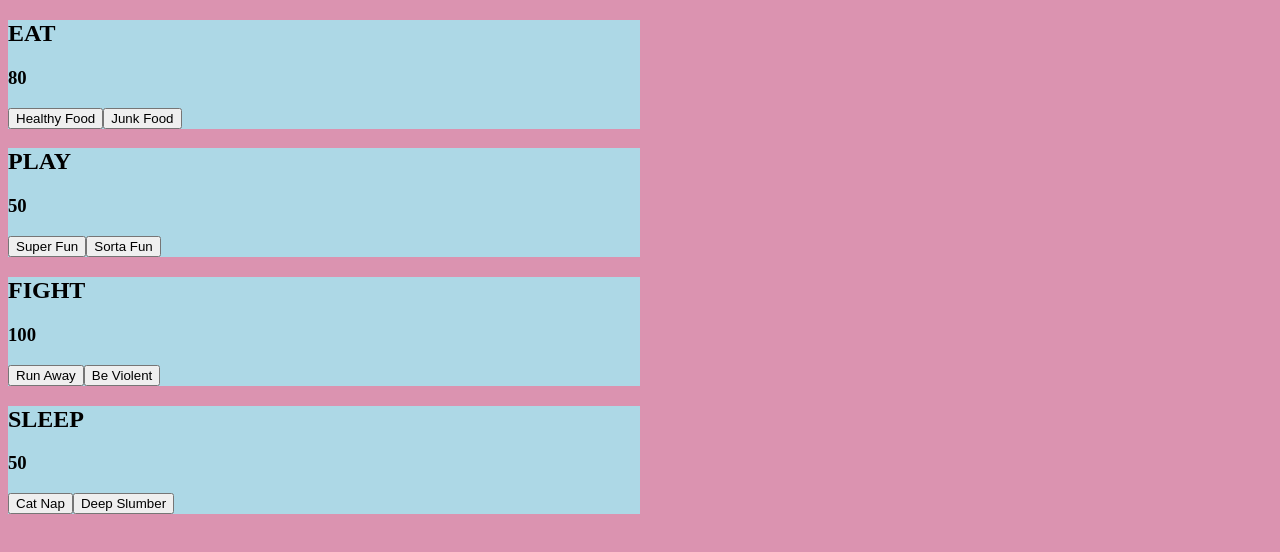
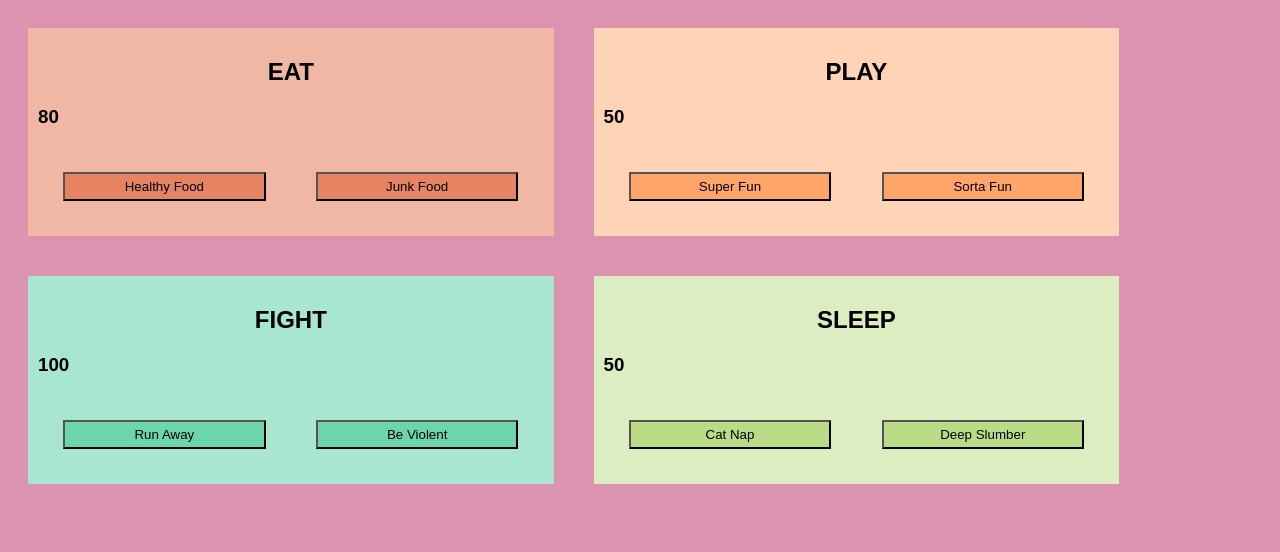
Before and after one commit to bwhitworth/tamagotchi, a website built with webpack: page src/index.html in a window 1280 px wide. Built offline with nearby package versions, Linux system fonts and the light colour scheme.

Commit message:
added some sass style

```diff
--- a/src/styles/eat.scss
+++ /dev/null
@@ -1,3 +0,0 @@
-#eat {
-  background-color: #DCEDC1;
-}
--- a/src/styles/main.scss
+++ b/src/styles/main.scss
@@ -1,10 +1,65 @@
 @import "~@fortawesome/fontawesome-free/css/all.min.css";
 
+$pink: #DB93B0;
+$darkOrange: #F0B7A4;
+$lightOrange: #FFD3B6;
+$lightGreen: #DCEDC1;
+$darkGreen: #A8E6CF;
+
 body {
-  background-color: #DB93B0;
+  background-color: $pink;
+  font-family: Arial, Helvetica, sans-serif;
 }
 
+#app {
+  display: flex;
+  flex-flow: row wrap;
+}
+
+@mixin button-style($color){
+  background-color: darken($color , $amount: 15%);
+  border-color: black;
+  width: 40%;
+  margin: 5%;
+  padding: 5px;
+  :focus { outline: none;}
+}
+
+
 .quad {
-  background-color: lightblue;
-  width: 50%;
+  width: 40%;
+  margin: 20px;
+  padding: 10px;
 }
+
+h2 {
+  justify-self: center;
+}
+
+#eat {
+  background-color: $darkOrange;
+  button{
+    @include button-style($darkOrange)
+  }
+}
+
+#play {
+  background-color: $lightOrange;
+  button{
+    @include button-style($lightOrange)
+  }
+}
+
+#fight {
+  background-color: $darkGreen;
+  button{
+    @include button-style($darkGreen)
+  }
+}
+
+#sleep {
+  background-color: $lightGreen;
+  button{
+    @include button-style($lightGreen)
+  }
+}
```
Also changed, not shown: src/styles/fight.scss (deleted), src/styles/play.scss (deleted), src/styles/sleep.scss (deleted).
